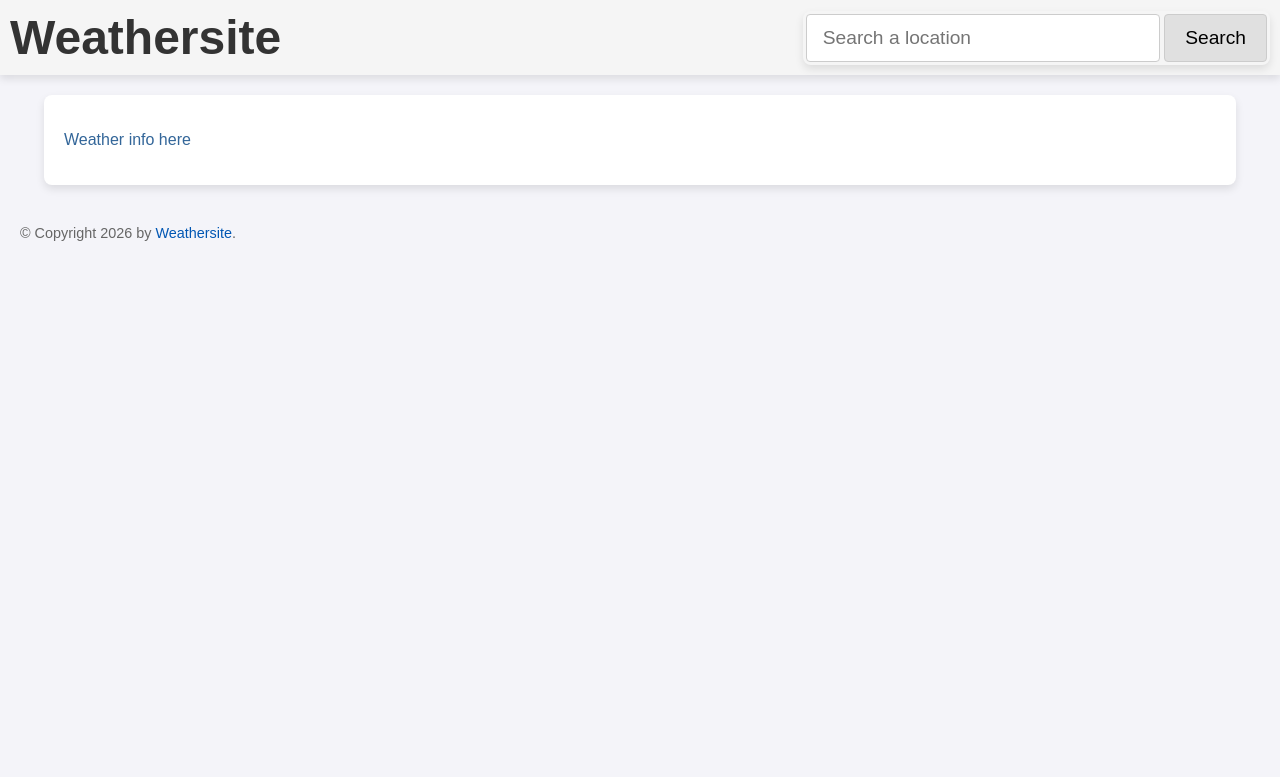
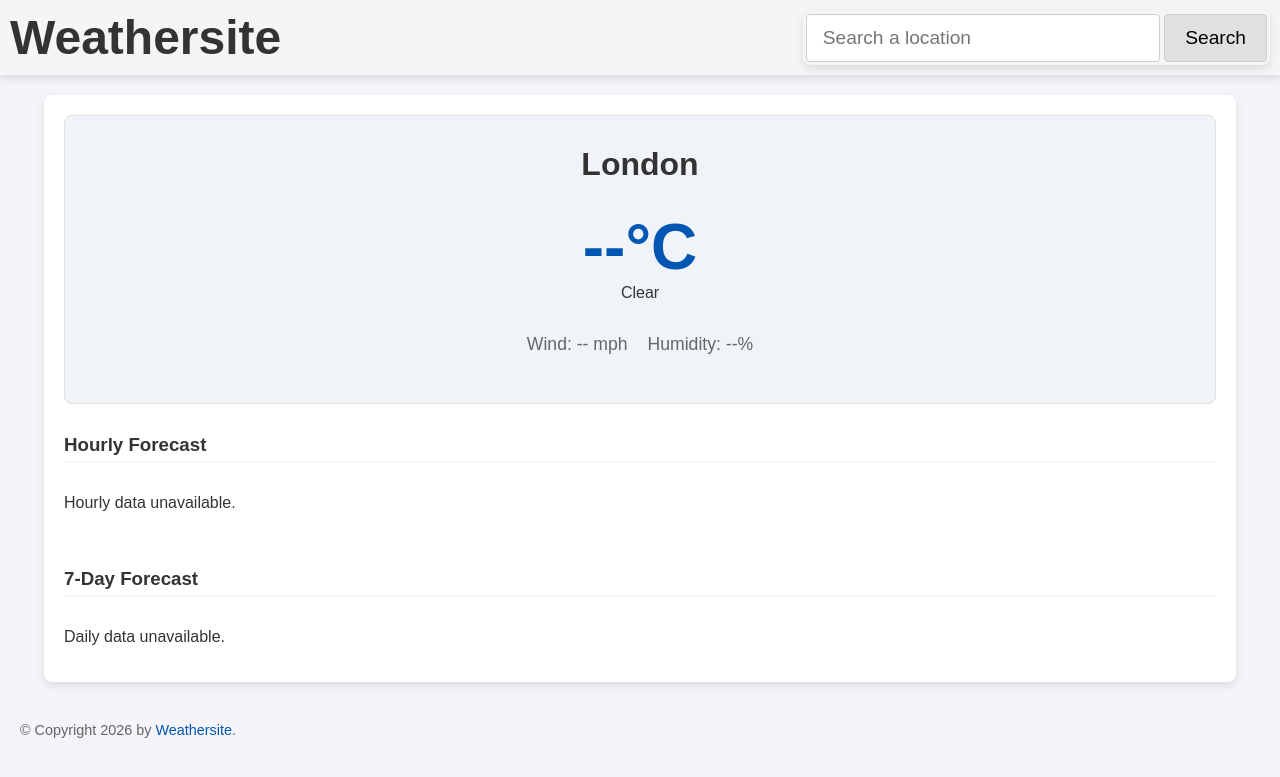
Before and after one commit to CharlieH2/WeatherSite, a Flask app: template templates/weather.html.jinja in a window 1280 px wide. Shown: the top 777 px of the page. Run offline with Flask 3, Linux system fonts and the light colour scheme; the template is opened without the code that fills it, so the values that code supplies are empty.

Commit message:
Added weather page with blank data inputs

```diff
--- a/Main.py
+++ b/Main.py
@@ -11,3 +11,14 @@ def home():
 @app.errorhandler(404)
 def page_not_found(error):
     return render_template('page_not_found.html.jinja'), 404
+
+@app.route('/weather')
+def weather():
+    # Pass empty lists and dictionaries to satisfy the template
+    return render_template(
+        'weather.html.jinja',
+        location_name='Preview City',
+        current={},       # Empty dictionary for current weather
+        hourly_data=[],   # Empty list for the hourly loop
+        daily_data=[]     # Empty list for the daily loop
+    )
--- a/static/style.css
+++ b/static/style.css
@@ -79,3 +79,111 @@ body {
 #footer a:hover {
     text-decoration: underline;
 }
+
+/* --- Weather Dashboard Layout --- */
+.weather-dashboard {
+    display: flex;
+    flex-direction: column;
+    gap: 30px;
+}
+
+/* Current Weather */
+.current-weather {
+    text-align: center;
+    padding: 30px;
+    background-color: #f0f4f8; /* A subtle blue-grey to differentiate from the background */
+    border-radius: 8px;
+    border: 1px solid #e0e0e0;
+}
+
+.current-weather h2 {
+    margin-top: 0;
+    color: #333333;
+    font-size: 2rem;
+}
+
+.current-temp {
+    margin: 15px 0;
+}
+
+.current-temp .temp {
+    font-size: 4rem;
+    font-weight: bold;
+    display: block;
+    color: #0056b3;
+}
+
+.current-details {
+    display: flex;
+    justify-content: center;
+    gap: 20px;
+    color: #666666;
+    font-size: 1.1rem;
+}
+
+/* Hourly & Daily Section Headings */
+.hourly-forecast h3, .daily-forecast h3 {
+    margin-top: 0;
+    margin-bottom: 15px;
+    color: #333333;
+    border-bottom: 2px solid whitesmoke;
+    padding-bottom: 5px;
+}
+
+/* Hourly Forecast (Horizontal Scroll) */
+.hourly-scroll {
+    display: flex;
+    overflow-x: auto;
+    gap: 15px;
+    padding-bottom: 10px; /* Space for the scrollbar */
+}
+
+.hour-card {
+    min-width: 90px;
+    background-color: whitesmoke;
+    border: 1px solid #e0e0e0;
+    border-radius: 8px;
+    padding: 15px 10px;
+    text-align: center;
+}
+
+.hour-card p {
+    margin: 5px 0;
+}
+
+.hour-card .time {
+    font-weight: bold;
+    color: #666666;
+}
+
+/* Daily Forecast (Vertical List) */
+.daily-list {
+    display: flex;
+    flex-direction: column;
+    gap: 10px;
+}
+
+.day-row {
+    display: flex;
+    justify-content: space-between;
+    align-items: center;
+    background-color: whitesmoke;
+    padding: 15px 20px;
+    border-radius: 8px;
+    border: 1px solid #e0e0e0;
+}
+
+.day-row span {
+    flex: 1;
+}
+
+.day-row .day-icon {
+    text-align: center;
+    font-size: 1.5rem;
+}
+
+.day-row .day-temps {
+    text-align: right;
+    font-weight: bold;
+    color: #555555;
+}
--- a/templates/weather.html.jinja
+++ b/templates/weather.html.jinja
@@ -11,7 +11,48 @@
     <h1>Weathersite</h1>
 {% endblock %}
 {% block content %}
-    <p class="important">
-      Weather info here
-    </p>
+    <div class="weather-dashboard">
+
+        <section class="current-weather">
+            <h2 id="location-name">{{ location_name | default('London') }}</h2>
+            <div class="current-temp">
+                <span class="temp">{{ current.temperature | default('--') }}&deg;C</span>
+                <span class="condition">{{ current.condition | default('Clear') }}</span>
+            </div>
+            <div class="current-details">
+                <p>Wind: {{ current.wind_speed | default('--') }} mph</p>
+                <p>Humidity: {{ current.humidity | default('--') }}%</p>
+            </div>
+        </section>
+
+        <section class="hourly-forecast">
+            <h3>Hourly Forecast</h3>
+            <div class="hourly-scroll">
+                {% for hour in hourly_data %}
+                <div class="hour-card">
+                    <p class="time">{{ hour.time }}</p>
+                    <p class="icon">🌤️</p> <p class="temp">{{ hour.temperature }}&deg;C</p>
+                </div>
+                {% else %}
+                <p>Hourly data unavailable.</p>
+                {% endfor %}
+            </div>
+        </section>
+
+        <section class="daily-forecast">
+            <h3>7-Day Forecast</h3>
+            <div class="daily-list">
+                {% for day in daily_data %}
+                <div class="day-row">
+                    <span class="day-name">{{ day.date }}</span>
+                    <span class="day-icon">🌧️</span>
+                    <span class="day-temps">H: {{ day.max_temp }}&deg; L: {{ day.min_temp }}&deg;</span>
+                </div>
+                {% else %}
+                <p>Daily data unavailable.</p>
+                {% endfor %}
+            </div>
+        </section>
+
+    </div>
 {% endblock %}
```
